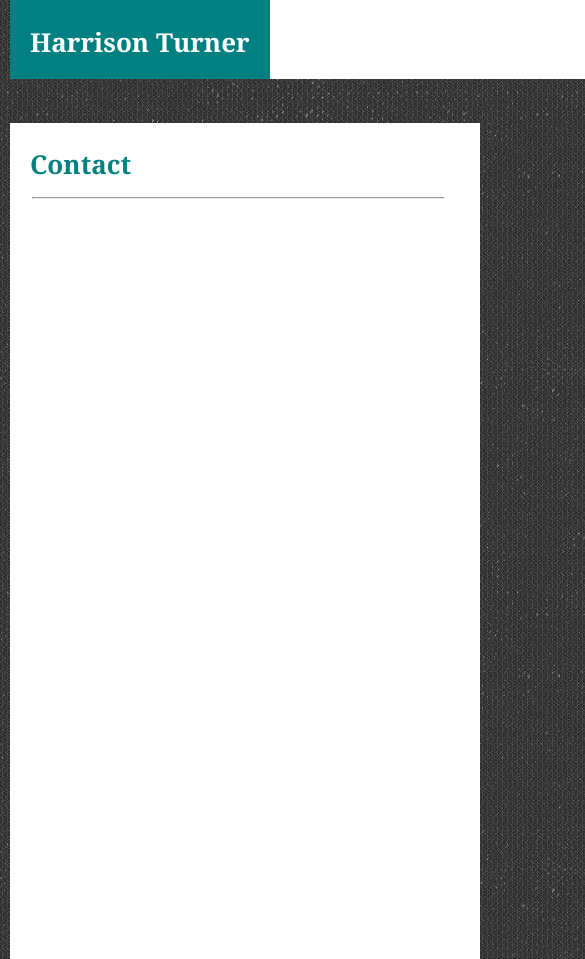
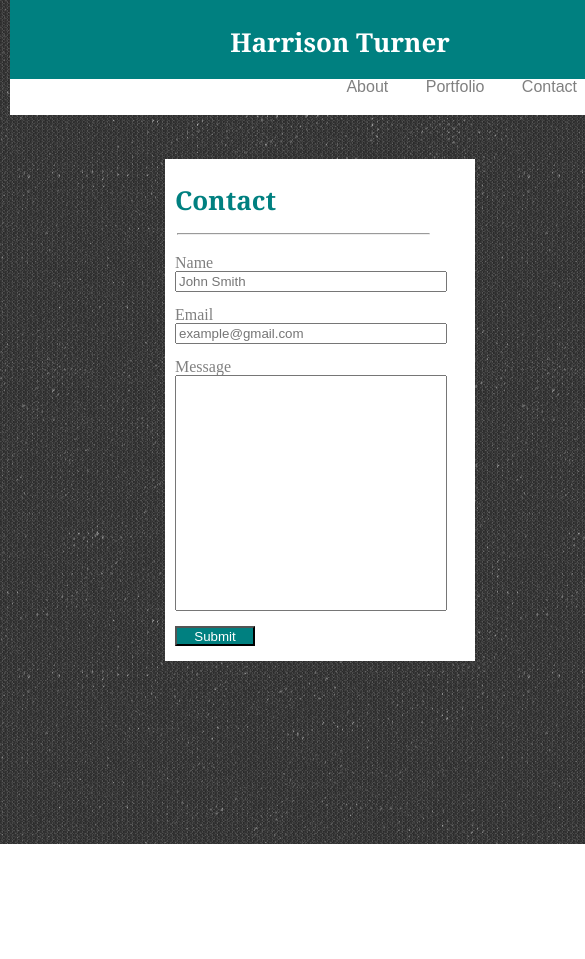
Before and after one commit to h-turner/Portfolio, a plain HTML site: page contact.html in a window 390 px wide. Shown: the top 959 px of the page, 585 px wide, since content can reach past the window. After the commit the page ends 844 px from the top, so only its background shows below. Drawn offline with Linux system fonts and the light colour scheme.

Commit message:
more stuff

```diff
--- a/assets/css/style.css
+++ b/assets/css/style.css
@@ -1,8 +1,7 @@
 body {
-  width: 960px;
+
   background-image: url(../images/tex2res4.png);
-  margin-left: 480px;
-  margin-right: 480px;
+
 }
 
 .wrapper {
@@ -24,13 +23,6 @@ body {
   height: 200px;
 }
 
-h5{
-  background: white;
-  color: teal;
-  border-top: 35%;
-  font-family: Georgia, 'Times New Roman', Times, serif;
-}
-
 .aboutme {
   font-size: 40px;
   margin-top: 0px;
@@ -47,28 +39,6 @@ h5{
   padding: 0px 10px 200px;
   line-height: 30px;
   margin-right: 10px;
-}
-
-.selfie {
-  padding: 0 0 0 0;
-}
-
-.clearfix::after {
-  content: "";
-  clear: both;
-  display: table;
-  width: 960px;
-  margin: 0 auto;
-  padding-left: 500px;
-}
-
-.clearfix {
-  width: 960px;
-  margin-bottom: 44px;
-}
-
-.mainheader{
-  width: 50%;
 }
 
 h1 {
@@ -94,22 +64,31 @@ h1 {
     margin: 10px 20px 0 10px;
 }
 
-ul {
+nav {
     padding-left: 14px;
     padding-top: 12px;
     margin: 20px;
     font-family: Arial, Helvetica, sans-serif;
+    text-align: right;
 }
 
 header {
     width: 100%;
     height: auto;
     background-color: #ffffff;
+    margin-bottom: 44px;
+    content: "";
+    clear: both;
+    display: table;
+    margin: 0 auto;
+    margin-bottom: 44px;
+    padding: 0px, 100px, 0px, 100px;
 }
 
 .container{
     width: 960px;
     background-color: white;
+    margin: auto;
 }
 
 a {
@@ -134,6 +113,26 @@ hr {
   padding-right: 400px;
 }
 
+form {
+  font-size: 16px;
+  color: grey;
+  margin-left: 10px;
+
+}
+
+input {
+  width: 91%;
+  margin-bottom: 15px;
+}
+
+.contactButton {
+  background: teal;
+  color: white;
+  width: 80px;
+  height: 20px;
+
+}
+
 @media screen and (max-width: 968px){
   body{
     margin-left: 4px;
@@ -145,29 +144,61 @@ hr {
     /*increasing container width doesnt cause portfolio pictures to stack in two columns?*/
   }
 
+  .pics{
+    padding-right: 0px;
+  }
+
   h2{
     width: 470px;
   }
 
   .words{
-    height: 540px;
+    height: 530px;
   }
 
 @media screen and (max-width: 768px){
   body{
     margin-left: 10px;
-    width: 748px;
+    width: 90%;
     margin-right: 10px;
+  }
+
+  .pics{
+    padding-right: 0px;
   }
 }
 
 @media screen and (max-width: 640px){
-  header {
-    orientation: static;
+  h1 {
+    width: 100%;
   }
   body{
     margin-left: 10px;
     width: 620px;
     margin-right: 10px;
   }
+
+  .container{
+    width: 310px;
+  }
+
+  .aboutme{
+    width: 300px;
+    padding-left: 0px;
+  }
+
+  .pics{
+    padding-left: 40px;
+  }
+
+  .words{
+    height: 980px;
+  }
+
+  .nav{
+    text-align: center;
+    margin: auto;
+    height: 60px;
+    clear: left;
+  }
 }
--- a/contact.html
+++ b/contact.html
@@ -10,24 +10,29 @@
 </head>
 <body>
     <header>
-            <div class="clearfix">
-                    <div class="mainheader">
         <h1>Harrison Turner</h1>
-                    </div>
-                    <nav class="wrapper">
-                        <ul>
+        <nav>
             <a href="index.html">About</a>
             <a href="portfolio.html">Portfolio</a>
             <a href="contact.html">Contact</a>
-                        </ul>
         </nav>
-                </div>
     </header>
         <div class="container">
             <div class="aboutme">
                 <h2>Contact</h2>
                     <hr>
-                <p class="words"></p>
+                    <form>
+                        Name<br>
+                        <input type="text" Name="input" placeholder="John Smith">
+                        <br>
+                        Email<br>
+                        <input type="text" Email="input" placeholder="example@gmail.com">
+                        <br>
+                        Message<br>
+                        <input type="text" Message="input" style="height: 230px;">
+                        <br>
+                        <input class="contactButton" type="submit" value="Submit">
+                    </form>
             </div>
         </div>
 </body>
```
Also changed, not shown: index.html (+11 -9 lines), portfolio.html (+6 -12 lines). Lines whose indentation alone changed are shown as unchanged.
